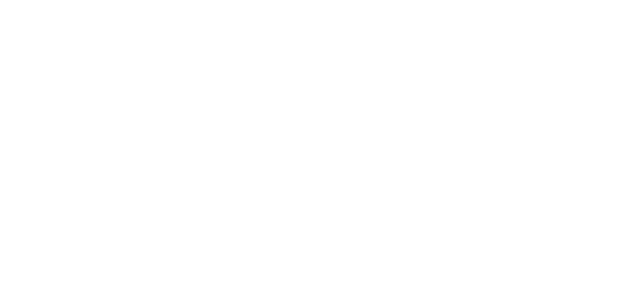
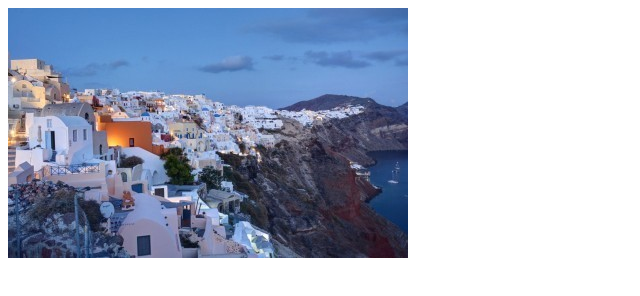
Before and after one commit to dominikbodzioch/git_practice, a plain HTML site: page index.html in a window 1280 px wide. Shown: the whole page, without its empty margins (0-640 px from the left). Drawn offline with Linux system fonts and the light colour scheme.

Commit message:
update index.html - src for i1.jpg

```diff
--- a/index.html
+++ b/index.html
@@ -4,6 +4,6 @@
     <title>GIT basics</title>
 </head>
 <body>
-
+<img src="images/i1.jpg" alt="Coast">
 </body>
 </html>
```
